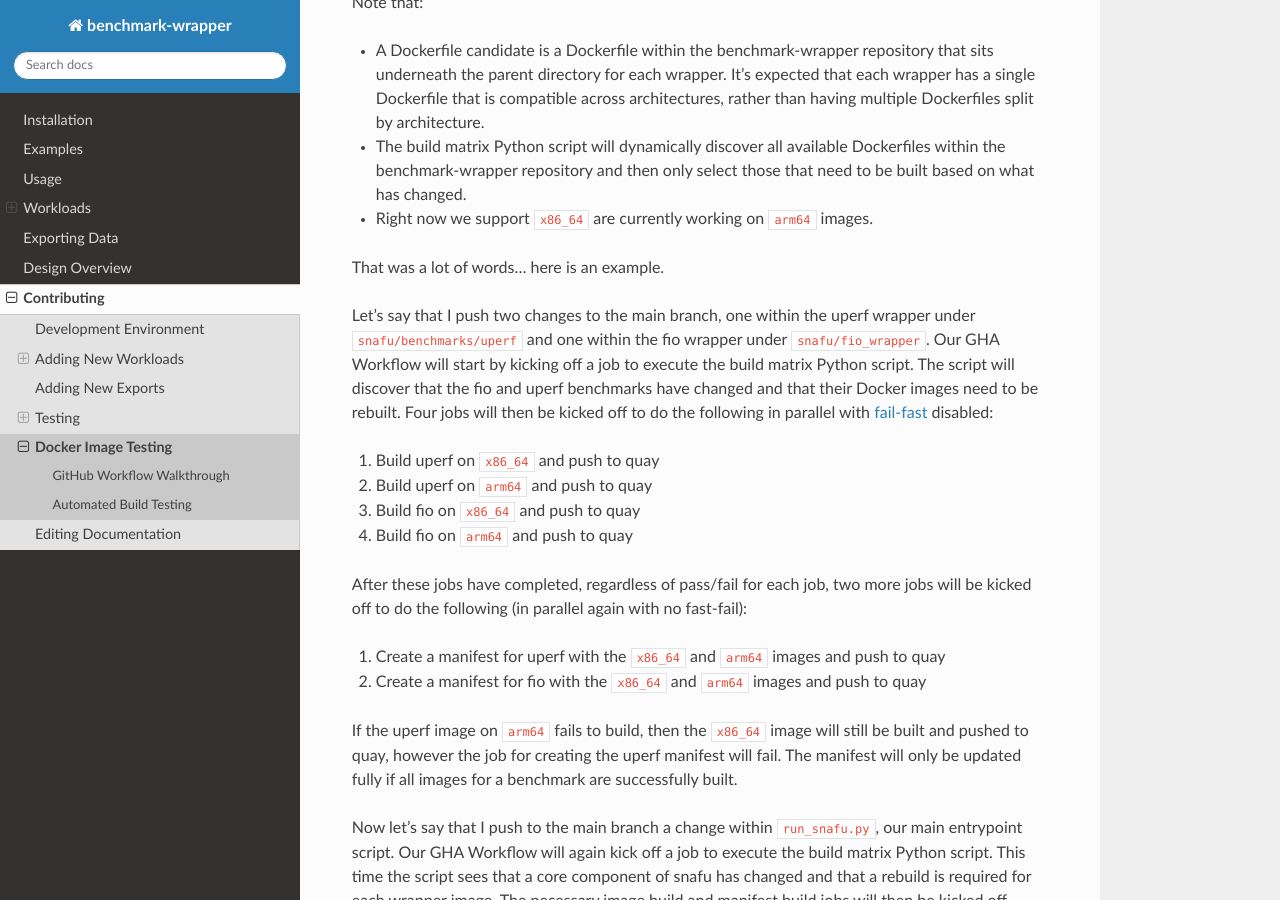
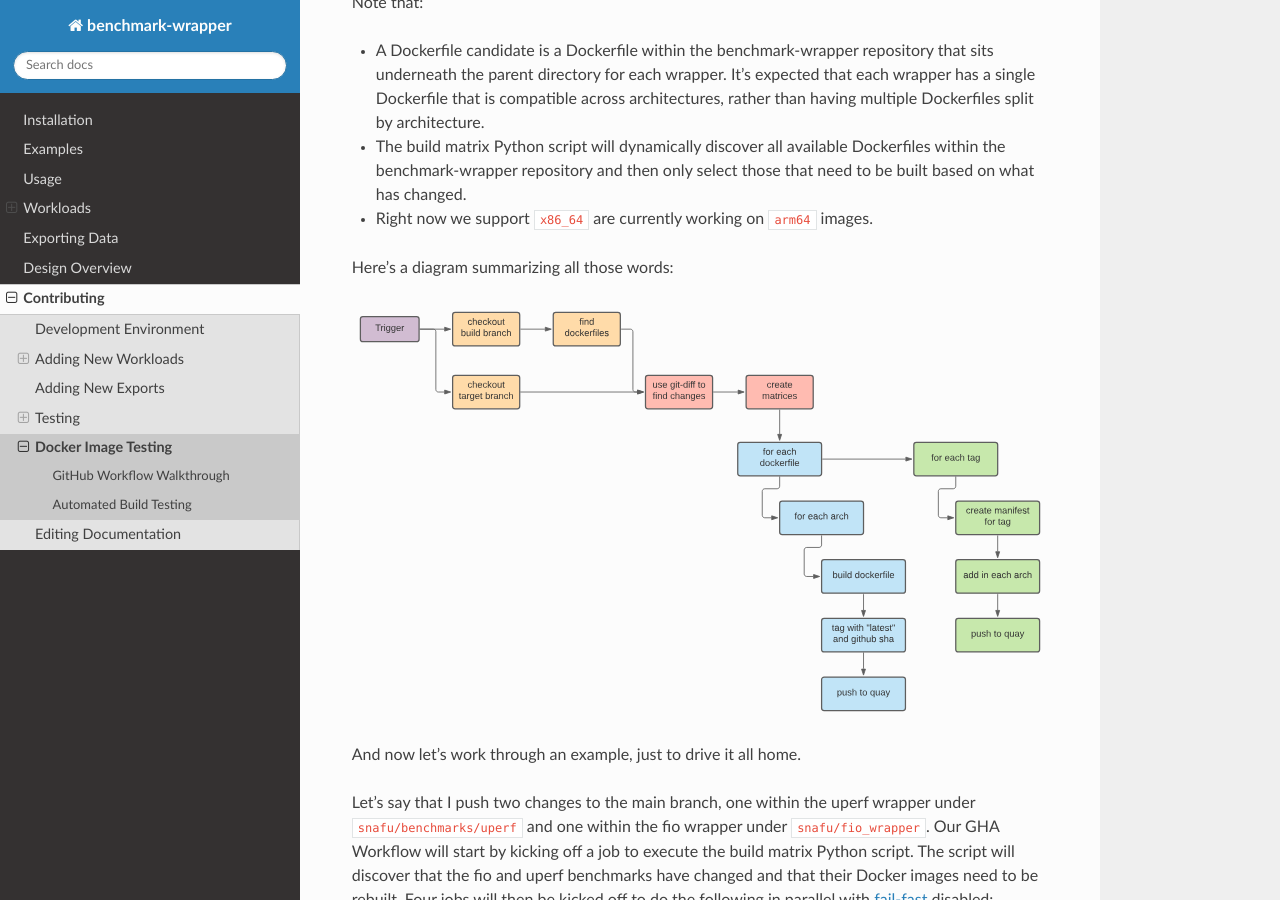
Before and after one commit to cloud-bulldozer/benchmark-wrapper, a Sphinx documentation site: the page built from docs/source/contributing/build_testing.md, in a window 1280 px wide and 900 px high, scrolled down 538 px. Built offline with Sphinx 7.4.7 and the Read the Docs theme 2.0.0, drawn with Linux system fonts in a browser that asks for light colours.

Commit message:
Add workflow diagram
Signed-off-by: Ryan Drew <learnitall0@gmail.com>

```diff
--- a/docs/source/contributing/build_testing.md
+++ b/docs/source/contributing/build_testing.md
@@ -14,7 +14,11 @@ Note that:
 * The build matrix Python script will dynamically discover all available Dockerfiles within the benchmark-wrapper repository and then only select those that need to be built based on what has changed.
 *  Right now we support `x86_64` are currently working on `arm64` images.
 
-That was a lot of words... here is an example.
+Here's a diagram summarizing all those words:
+
+![Docker Image Build Workflow](./gha-build-workflow.svg)
+
+And now let's work through an example, just to drive it all home.
 
 Let's say that I push two changes to the main branch, one within the uperf wrapper under `snafu/benchmarks/uperf` and one within the fio wrapper under `snafu/fio_wrapper`. Our GHA Workflow will start by kicking off a job to execute the build matrix Python script. The script will discover that the fio and uperf benchmarks have changed and that their Docker images need to be rebuilt. Four jobs will then be kicked off to do the following in parallel with [fail-fast](https://docs.github.com/en/actions/reference/workflow-syntax-for-github-actions#jobsjob_idstrategyfail-fast) disabled:
 
```
Also changed, not shown: docs/source/contributing/gha-build-workflow.svg (added).
